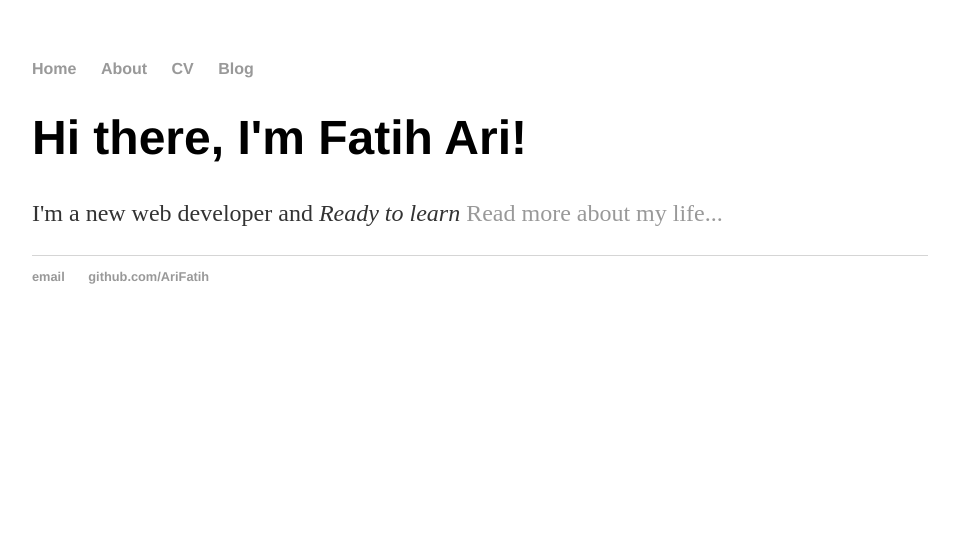
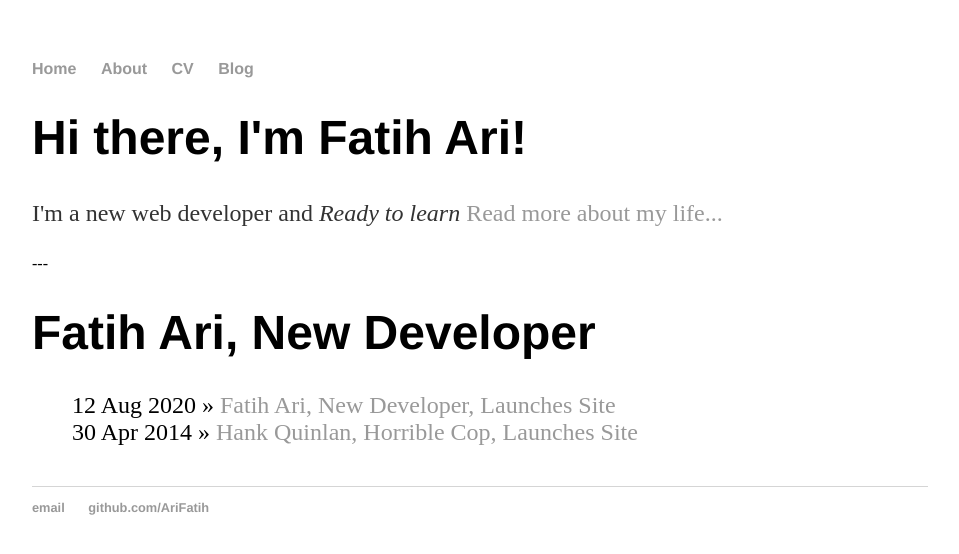
Before and after one commit to fatih64/AriFatih.github.io, a Jekyll site: the page built from about/index.html, in a window 1280 px wide. Shown: the top 554 px of the page, without its empty margins (160-1119 px from the left). Built offline with Jekyll 4.4.1, drawn with Linux system fonts in a browser that asks for light colours.

Commit message:
Update index.html

```diff
--- a/about/index.html
+++ b/about/index.html
@@ -6,3 +6,12 @@ title: Fatih Ari, New Developer
 	<h1>Hi there, I'm Fatih Ari!</h1>
 	<p>I'm a new web developer and <em>Ready to learn</em>  <a href="/about">Read more about my life...</a></p>
 </div><!-- /.blurb -->
+---
+
+	<h1>{{ page.title }}</h1>
+	<ul class="posts">
+
+	  {% for post in site.posts %}
+	    <li><span>{{ post.date | date_to_string }}</span> » <a href="{{ post.url }}" title="{{ post.title }}">{{ post.title }}</a></li>
+	  {% endfor %}
+	</ul>
```
